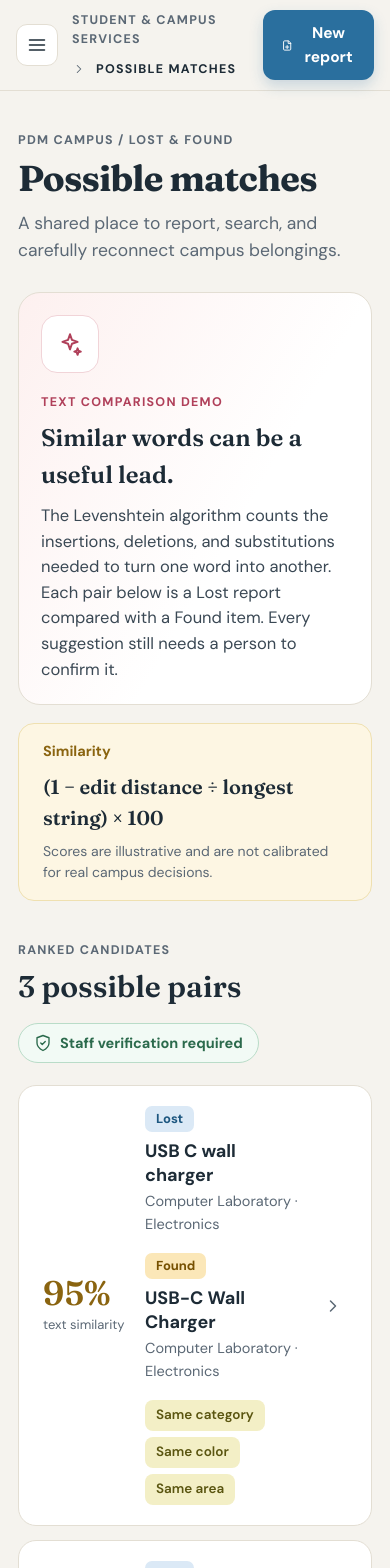
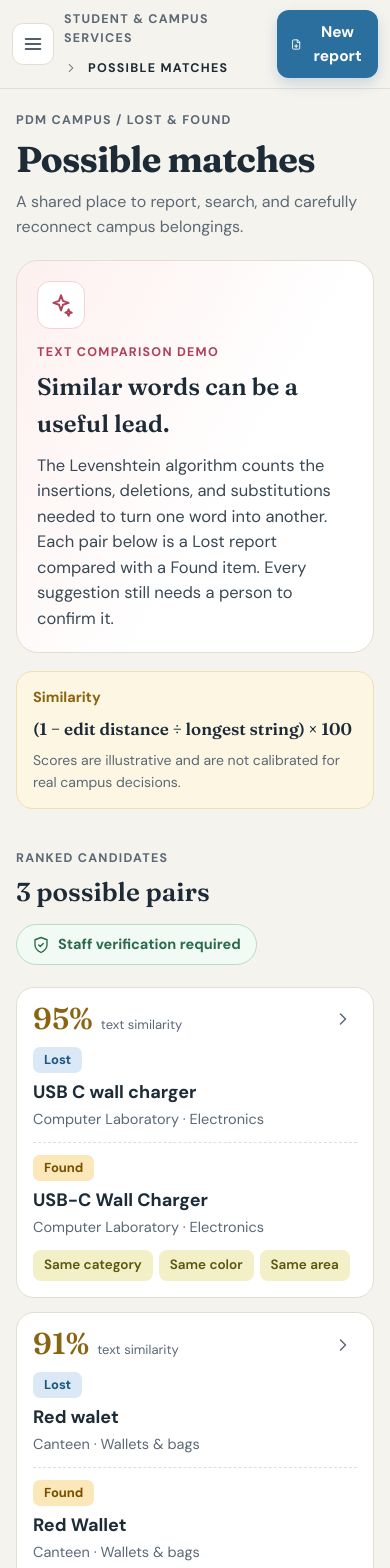
Before and after one commit to Navimalupets/lost-and-found-system, a React (Vite) app: page / in a window 390 px wide. Shown: the top 1568 px of the page. Built offline with nearby package versions, Linux system fonts and the light colour scheme.

Commit message:
Update website to mobile view

```diff
--- a/src/App.jsx
+++ b/src/App.jsx
@@ -566,6 +566,12 @@ export default function App() {
     return () => clearTimeout(t);
   }, [msg]);
 
+    // stop the page behind the menu from scrolling on phones
+  useEffect(() => {
+    document.body.style.overflow = navOpen ? "hidden" : "";
+    return () => { document.body.style.overflow = ""; };
+  }, [navOpen]);
+
   const toast = (m) => setMsg(m);
   const go = (p) => { setPage(p); setNavOpen(false); window.scrollTo(0, 0); };
 
--- a/src/index.css
+++ b/src/index.css
@@ -123,7 +123,7 @@ input[type=range]{padding:0;accent-color:var(--acc)}
 .stat{background:#fff;border:1px solid var(--line);border-radius:16px;padding:20px}
 .stat b{display:block;font-family:var(--serif);font-size:38px;font-weight:600;color:var(--ink);line-height:1.1}
 .stat span{font-size:15px;color:var(--mut)}
-.grid2{display:grid;grid-template-columns:repeat(auto-fit,minmax(320px,1fr));gap:14px}
+.grid2{display:grid;grid-template-columns:repeat(auto-fit,minmax(min(100%,320px),1fr));gap:14px}
 .tabs{display:inline-flex;padding:4px;border:1px solid var(--line);background:#fff;border-radius:13px;margin-bottom:6px}
 .tabs button{padding:9px 18px;border:0;background:transparent;border-radius:9px;font-weight:700;font-size:15px;color:var(--mut);cursor:pointer}
 .tabs button.on{background:var(--ink);color:#fff}
@@ -151,4 +151,40 @@ input[type=range]{padding:0;accent-color:var(--acc)}
   .hero{flex-direction:column;padding:22px}
   .formula .note{margin-left:0}
 }
+/* ---------- Phone ---------- */
+@media (max-width:560px){
+  .sidebar{width:min(300px,86vw)}
+  .topbar{gap:10px;min-height:60px;padding-left:12px;padding-right:12px}
+  .crumb-area,.crumb-sep{display:none}
+  .btn-label{display:none}
+  .btn-primary{padding:10px 13px}
+  .page{padding:22px 16px 56px}
+  .page-head{margin-bottom:20px}
+  .page-head p{font-size:16px}
+  .card{padding:18px;border-radius:16px}
+  .hero{padding:20px;gap:14px}
+  .hero .ico{width:48px;height:48px;border-radius:13px}
+  .formula{padding:14px 16px}
+  .formula .eq{font-size:17px}
+  .section-head h2{font-size:26px}
+  .stats{grid-template-columns:1fr 1fr;gap:10px}
+  .stat{padding:14px}
+  .stat b{font-size:30px}
+  .stat span{font-size:14px}
+  .tabs{display:flex;width:100%}
+  .tabs button{flex:1;padding:10px 6px}
+  .pair{grid-template-columns:minmax(0,1fr) 24px;grid-template-areas:"score chev" "lost lost" "found found" "chips chips";gap:12px 10px;padding:16px}
+  .score{display:flex;align-items:baseline;gap:8px}
+  .score b{font-size:30px}
+  .score span{margin-top:0}
+  .pair .found-side{padding-top:12px;border-top:1px dashed var(--line)}
+  .chips:empty{display:none}
+  .pair-detail{padding:18px 16px}
+  .btn.sm{padding:11px 14px}
+  .claim-zone .btn.sm{width:100%;margin:10px 0 0}
+  .mini{grid-template-columns:58px 1fr}
+  .side h3,.item h3{overflow-wrap:anywhere}
+  .lev{font-size:14.5px}
+  #toast{width:calc(100% - 32px);text-align:center}
+}
 @media (prefers-reduced-motion:reduce){*{transition:none!important}}
```
